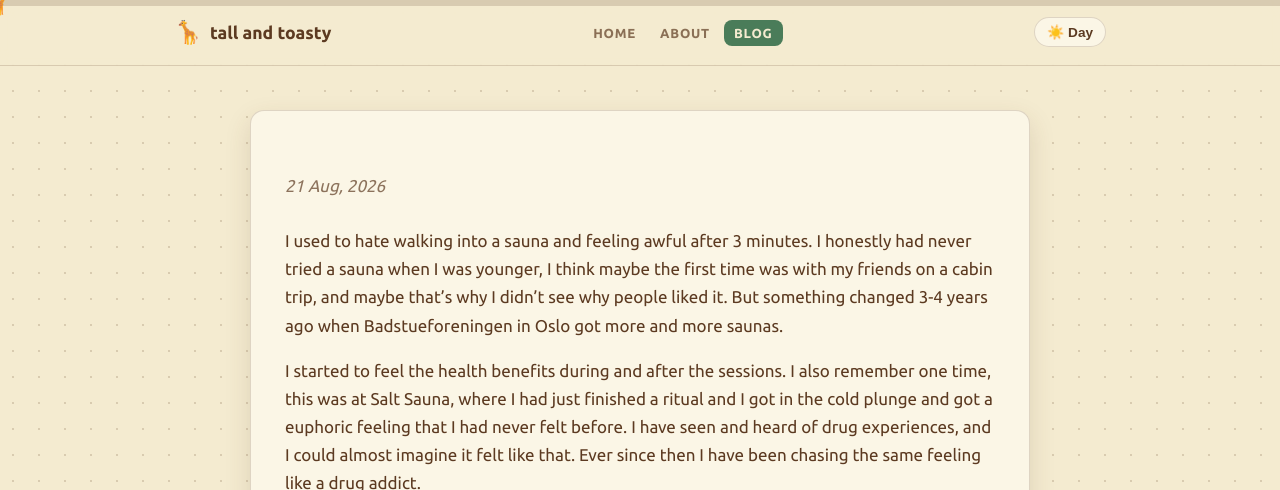
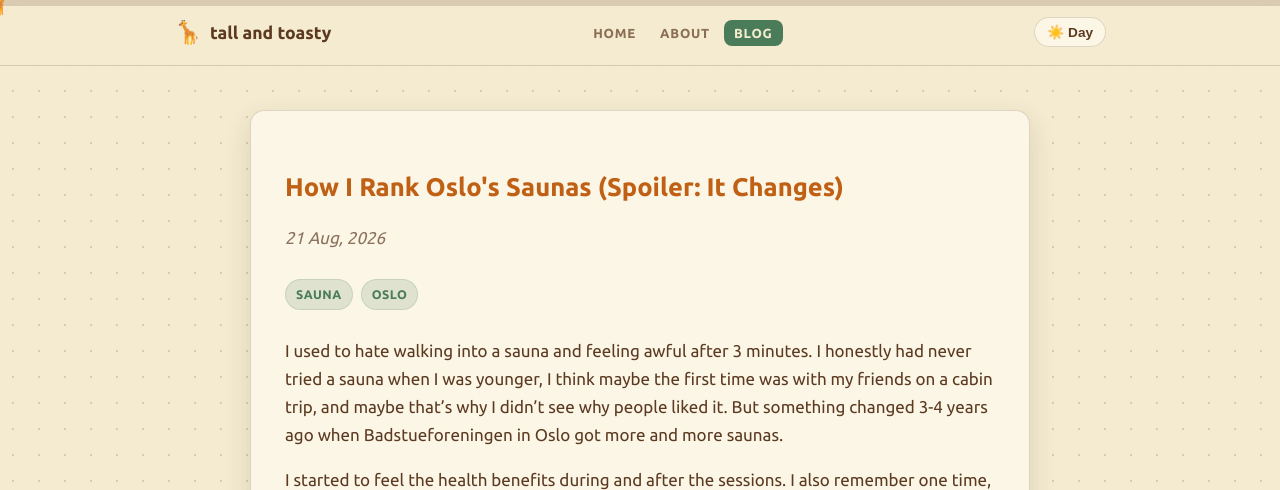
Before and after one commit to markuslyngmo/tallandtoasty, a Jekyll site: the page built from _posts/2026-08-21-how-i-rank-oslos-saunas.md, in a window 1280 px wide and 900 px high, cut to the strip 0-490 px from the top of the window. Built offline with Jekyll 4.4.1, drawn with Linux system fonts in a browser that asks for light colours.

Commit message:
Fix title quoting in sauna post

```diff
--- a/_posts/2026-08-21-how-i-rank-oslos-saunas.md
+++ b/_posts/2026-08-21-how-i-rank-oslos-saunas.md
@@ -1,6 +1,6 @@
 ---
 layout: post
-title: How I Rank Oslo's Saunas (Spoiler: It Changes)
+title: "How I Rank Oslo's Saunas (Spoiler: It Changes)"
 date: 2026-08-21
 slug: how-i-rank-oslos-saunas
 tags: [sauna, oslo]
```
